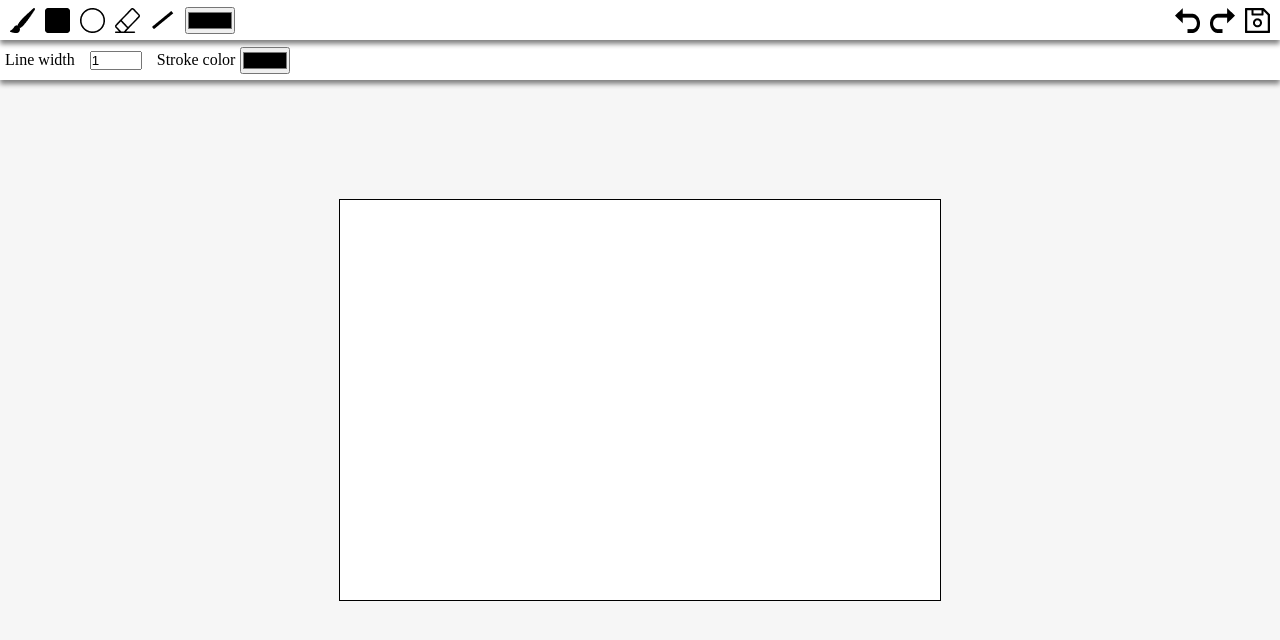
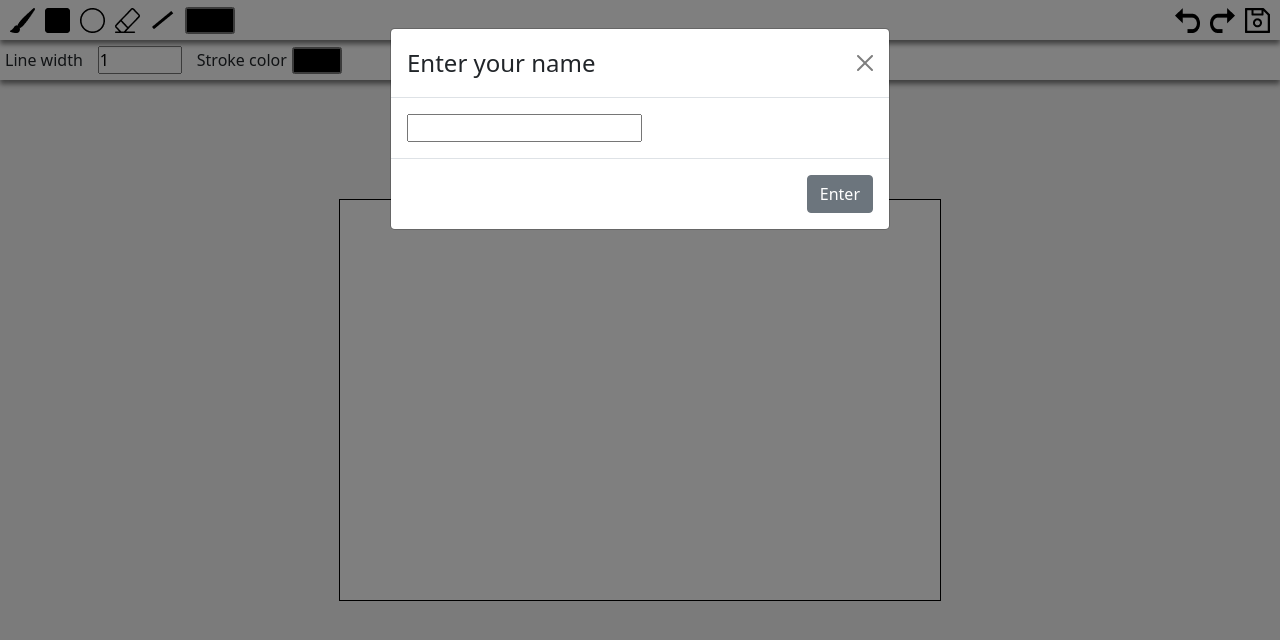
Before and after one commit to vova-krut/paint_online, a React (Create React App) app in the folder client/: page /1 in a window 1280 px wide. Shown: the top 640 px of the page. Built offline with nearby package versions, Linux system fonts and the light colour scheme.

Commit message:
added connections by id and entering usernames

```diff
--- a/client/package.json
+++ b/client/package.json
@@ -6,10 +6,12 @@
     "@testing-library/jest-dom": "^5.16.4",
     "@testing-library/react": "^13.1.1",
     "@testing-library/user-event": "^13.5.0",
+    "bootstrap": "^5.1.3",
     "mobx": "^6.5.0",
     "mobx-react-lite": "^3.3.0",
     "node-sass": "^7.0.1",
     "react": "^18.1.0",
+    "react-bootstrap": "^2.3.1",
     "react-dom": "^18.1.0",
     "react-router-dom": "^6.3.0",
     "react-scripts": "5.0.1",
--- a/client/public/index.html
+++ b/client/public/index.html
@@ -24,6 +24,12 @@
       work correctly both with client-side routing and a non-root public URL.
       Learn how to configure a non-root public URL by running `npm run build`.
     -->
+        <link
+            rel="stylesheet"
+            href="https://cdn.jsdelivr.net/npm/bootstrap@5.1.3/dist/css/bootstrap.min.css"
+            integrity="sha384-1BmE4kWBq78iYhFldvKuhfTAU6auU8tT94WrHftjDbrCEXSU1oBoqyl2QvZ6jIW3"
+            crossorigin="anonymous"
+        />
         <title>React App</title>
     </head>
     <body>
@@ -38,6 +44,5 @@
 
       To begin the development, run `npm start` or `yarn start`.
       To create a production bundle, use `npm run build` or `yarn build`.
-    -->
-  </body>
+    --></body>
 </html>
--- a/client/src/App.js
+++ b/client/src/App.js
@@ -3,7 +3,7 @@
 import SettingsBar from "./components/SettingsBar";
 import ToolBar from "./components/Toolbar";
 import "./style/app.scss";
-import { Routes, Route } from "react-router-dom";
+import { Routes, Route, Navigate } from "react-router-dom";
 
 const App = () => {
     return (
@@ -20,6 +20,10 @@
                     </>
                 }
             ></Route>
+            <Route
+                path="*"
+                element={<Navigate to={`f${(+new Date()).toString(16)}`} />}
+            />
         </Routes>
     );
 };
--- a/client/src/components/Canvas.jsx
+++ b/client/src/components/Canvas.jsx
@@ -1,12 +1,36 @@
-import React, { useEffect, useRef } from "react";
+import React, { useEffect, useRef, useState } from "react";
 import "../style/canvas.scss";
 import { observer } from "mobx-react-lite";
 import canvasState from "../store/canvasState";
 import toolState from "../store/toolState";
 import Brush from "../tools/Brush";
+import { Modal, Button } from "react-bootstrap";
+import { useParams } from "react-router-dom";
 
 const Canvas = observer(() => {
     const canvasRef = useRef();
+    const usernameRef = useRef();
+    const [modal, setModal] = useState(true);
+    const params = useParams();
+
+    useEffect(() => {
+        if (canvasState.username) {
+            const socket = new WebSocket(`ws://localhost:5000/`);
+            socket.onopen = () => {
+                console.log("Connection set!");
+                socket.send(
+                    JSON.stringify({
+                        id: params.id,
+                        username: canvasState.username,
+                        method: "connection",
+                    })
+                );
+            };
+            socket.onmessage = (event) => {
+                console.log(event.data);
+            };
+        }
+    }, [canvasState.username]);
 
     useEffect(() => {
         canvasState.setCanvas(canvasRef.current);
@@ -17,8 +41,29 @@
         canvasState.pushToUndo(canvasRef.current.toDataURL());
     };
 
+    const connectHandler = () => {
+        canvasState.setUsername(usernameRef.current.value);
+        setModal(false);
+    };
+
     return (
         <div className="canvas">
+            <Modal show={modal} onHide={() => {}}>
+                <Modal.Header closeButton>
+                    <Modal.Title>Enter your name</Modal.Title>
+                </Modal.Header>
+                <Modal.Body>
+                    <input type="text" ref={usernameRef} />
+                </Modal.Body>
+                <Modal.Footer>
+                    <Button
+                        variant="secondary"
+                        onClick={() => connectHandler()}
+                    >
+                        Enter
+                    </Button>
+                </Modal.Footer>
+            </Modal>
             <canvas
                 onMouseDown={() => mouseDownHandler()}
                 ref={canvasRef}
--- a/client/src/store/canvasState.js
+++ b/client/src/store/canvasState.js
@@ -5,9 +5,14 @@
 
     undoList = [];
     redoList = [];
+    username = "";
 
     constructor() {
         makeAutoObservable(this);
+    }
+
+    setUsername(username) {
+        this.username = username;
     }
 
     setCanvas(canvas) {
```
Also changed, not shown: 2 other files (tests, documents, lock files or other folders). Lines whose indentation alone changed are shown as unchanged.
